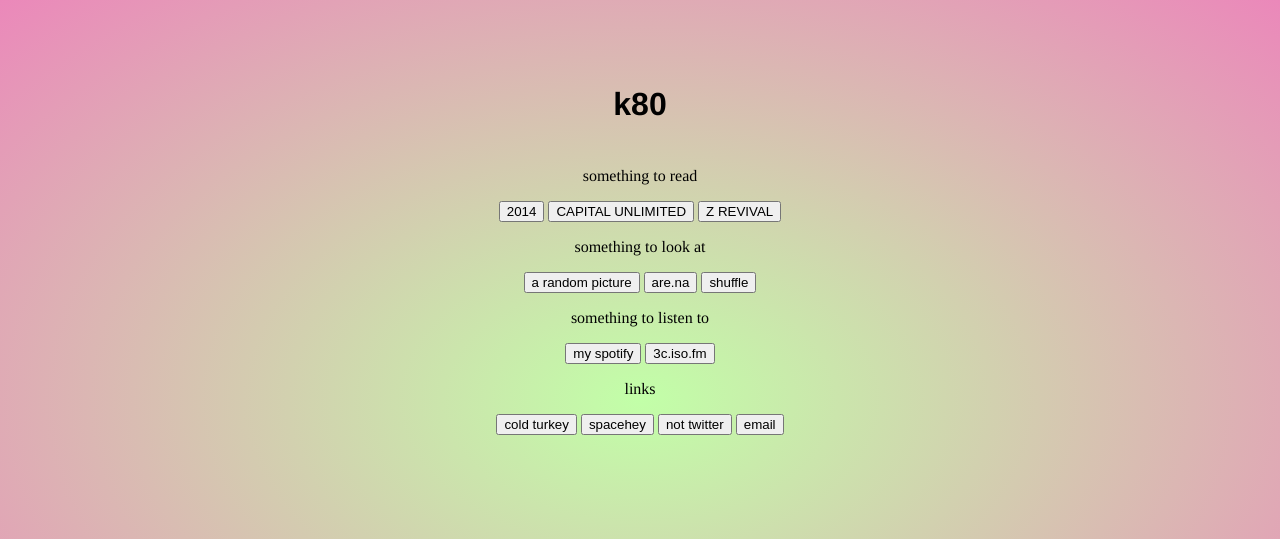
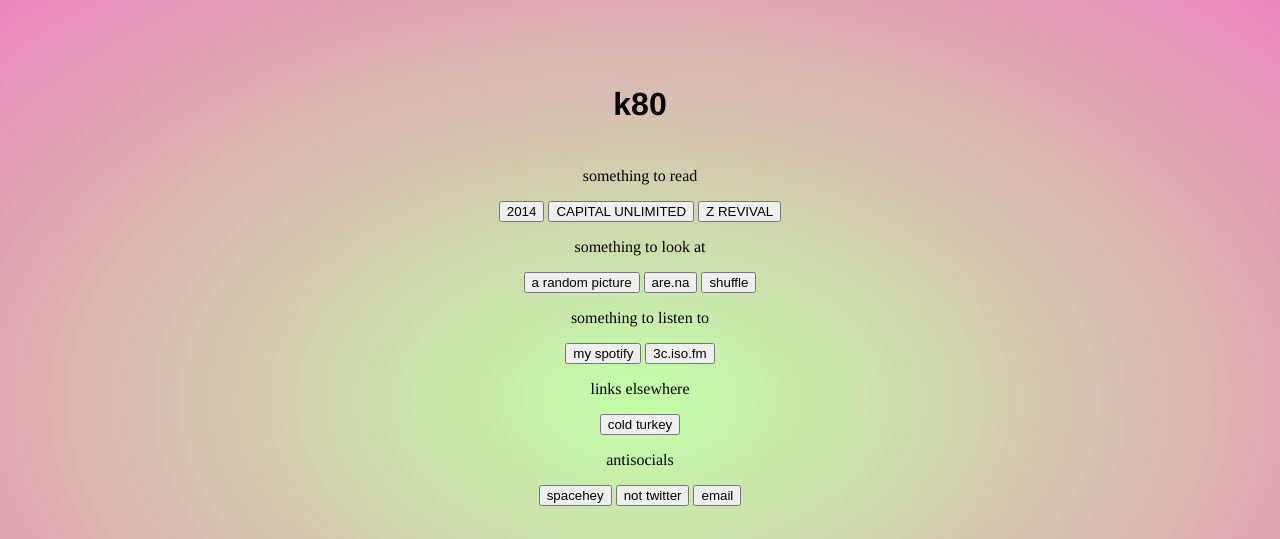
Before and after one commit to k80ambrose/expired, a plain HTML site: page index.html in a window 1280 px wide. Shown: the top 539 px of the page. Drawn offline with Linux system fonts and the light colour scheme.

Commit message:
Update index.html

```diff
--- a/index.html
+++ b/index.html
@@ -24,8 +24,9 @@
           <p>something to listen to</p>
           <a href='https://open.spotify.com/user/katiegambrose?si=01fc934e7630427d'><button>my spotify</button></a>
           <a href='https://3c.iso.fm'><button>3c.iso.fm</button></a>
-          <p>links</p>
+          <p>links elsewhere</p>
           <a href='https://getcoldturkey.com/writer/'><button>cold turkey</button></a>
+          <p>antisocials</p>
           <a href='https://spacehey.com/k80'><button>spacehey</button></a>
           <a href='https://twitter.com/k80000000000000'><button>not twitter</button></a>
           <a href='mailto:k80@uchicago.edu'><button>email</button></a>
@@ -34,6 +35,7 @@
 
       <a href="https://www.yourworldoftext.com/~k80/"><img src="88tgb-button1.gif" alt="HTML tutorial" style="width:81px;height:31px;"></a>
       <a href="https://yyyyyyy.info/"><img src="simbanner.gif" alt="HTML tutorial" style="width:250px;height:31px;"></a>
+
 <center>
       </div>
      <marquee><h2>98375329852875948-129387538927094387098273</h2></marquee>
```
